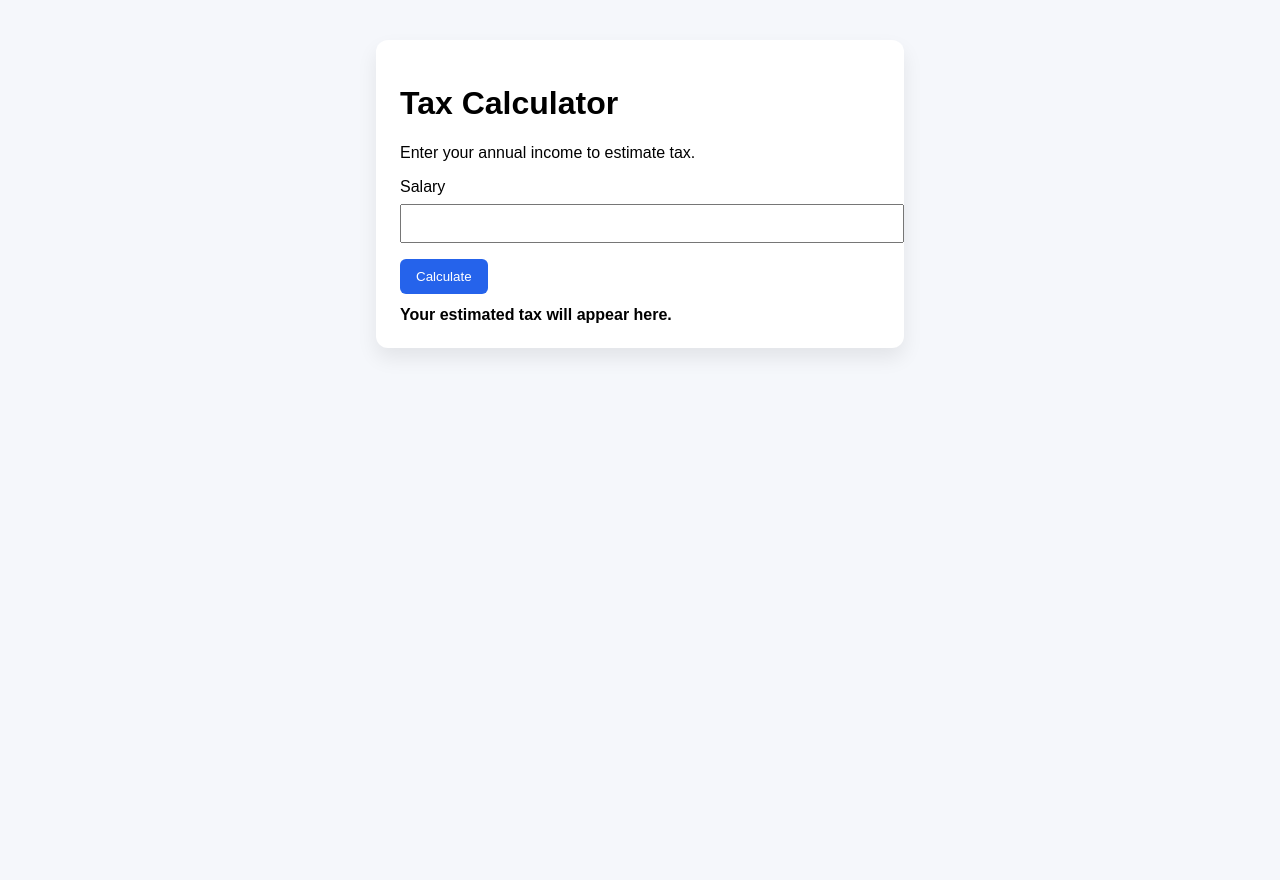
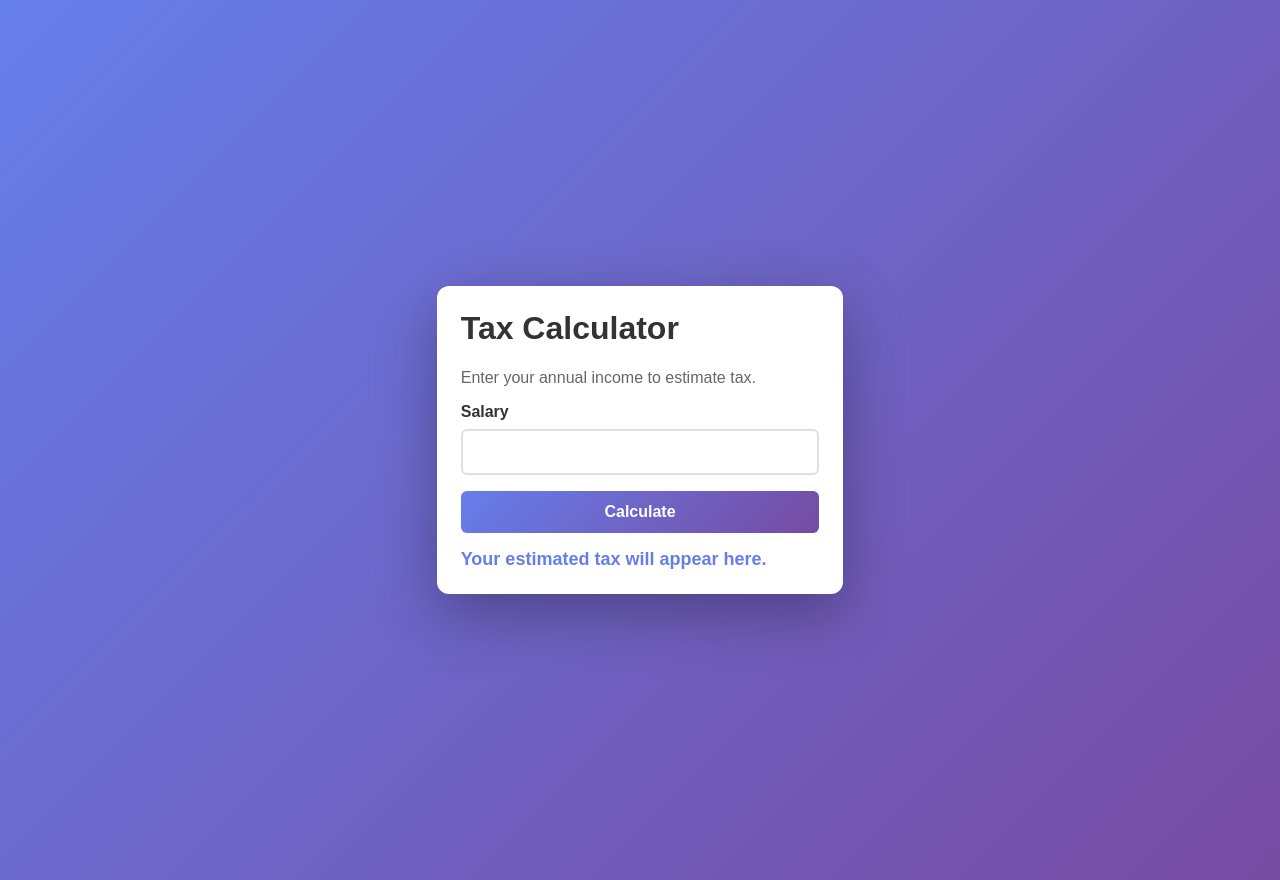
Before and after one commit to shaillydixit/devops-tax-calculator, a website: page public/index.html in a window 1280 px wide. Before the commit the page ends 800 px from the top, so only its background shows below. Drawn offline with Linux system fonts and the light colour scheme.

Commit message:
all items

```diff
--- a/public/index.html
+++ b/public/index.html
@@ -4,13 +4,8 @@
     <meta charset="UTF-8" />
     <meta name="viewport" content="width=device-width, initial-scale=1.0" />
     <title>Tax Calculator</title>
-    <style>
-      body { font-family: Arial, sans-serif; margin: 40px; background: #f5f7fb; }
-      .card { max-width: 480px; margin: 0 auto; background: white; padding: 24px; border-radius: 12px; box-shadow: 0 10px 20px rgba(0,0,0,0.08); }
-      input { width: 100%; padding: 10px; margin-top: 8px; margin-bottom: 16px; }
-      button { background: #2563eb; color: white; border: 0; padding: 10px 16px; border-radius: 6px; cursor: pointer; }
-      #result { margin-top: 12px; font-weight: bold; }
-    </style>
+    <link rel="icon" type="image/x-icon" href="favicon.ico" />
+    <link rel="stylesheet" href="style.css" />
   </head>
   <body>
     <div class="card">
@@ -23,20 +18,6 @@
       </form>
       <div id="result">Your estimated tax will appear here.</div>
     </div>
-
-    <script>
-      const form = document.getElementById('tax-form');
-      const result = document.getElementById('result');
-      form.addEventListener('submit', async (event) => {
-        event.preventDefault();
-        const formData = new FormData(form);
-        const response = await fetch('/calculate', {
-          method: 'POST',
-          body: new URLSearchParams(formData)
-        });
-        const data = await response.json();
-        result.textContent = `Estimated tax: $${data.tax.toFixed(2)}`;
-      });
-    </script>
+    <script src="script.js"></script>
   </body>
 </html>
--- /dev/null
+++ b/public/script.js
@@ -0,0 +1,25 @@
+function calculateTax() {
+  const form = document.getElementById('tax-form');
+  const salary = Number(document.getElementById('salary').value);
+
+  if (isNaN(salary) || salary < 0) {
+    alert('Please enter a valid salary');
+    return;
+  }
+
+  fetch('/calculate', {
+    method: 'POST',
+    headers: { 'Content-Type': 'application/x-www-form-urlencoded' },
+    body: new URLSearchParams({ salary })
+  })
+    .then(res => res.json())
+    .then(data => {
+      document.getElementById('result').textContent = `Estimated tax: $${data.tax.toFixed(2)}`;
+    })
+    .catch(err => console.error(err));
+}
+
+document.getElementById('tax-form').addEventListener('submit', e => {
+  e.preventDefault();
+  calculateTax();
+});
--- /dev/null
+++ b/public/style.css
@@ -0,0 +1,73 @@
+body {
+  font-family: Arial, sans-serif;
+  margin: 0;
+  padding: 40px;
+  background: linear-gradient(135deg, #667eea 0%, #764ba2 100%);
+  min-height: 100vh;
+  display: flex;
+  justify-content: center;
+  align-items: center;
+}
+
+.card {
+  max-width: 480px;
+  background: white;
+  padding: 24px;
+  border-radius: 12px;
+  box-shadow: 0 20px 60px rgba(0, 0, 0, 0.3);
+}
+
+h1 {
+  color: #333;
+  margin-top: 0;
+}
+
+p {
+  color: #666;
+}
+
+label {
+  display: block;
+  margin-bottom: 8px;
+  font-weight: bold;
+  color: #333;
+}
+
+input {
+  width: 100%;
+  padding: 12px;
+  margin-bottom: 16px;
+  border: 2px solid #e0e0e0;
+  border-radius: 6px;
+  font-size: 16px;
+  box-sizing: border-box;
+}
+
+input:focus {
+  outline: none;
+  border-color: #667eea;
+}
+
+button {
+  background: linear-gradient(135deg, #667eea 0%, #764ba2 100%);
+  color: white;
+  border: 0;
+  padding: 12px 24px;
+  border-radius: 6px;
+  cursor: pointer;
+  font-size: 16px;
+  font-weight: bold;
+  width: 100%;
+  transition: transform 0.2s;
+}
+
+button:hover {
+  transform: translateY(-2px);
+}
+
+#result {
+  margin-top: 16px;
+  font-weight: bold;
+  color: #667eea;
+  font-size: 18px;
+}
```
Also changed, not shown: spec/taxCalculatorSpec.js (+16 -0 lines), public/favicon.ico (added), spec/support/file.jpg (added), 1 other file.
